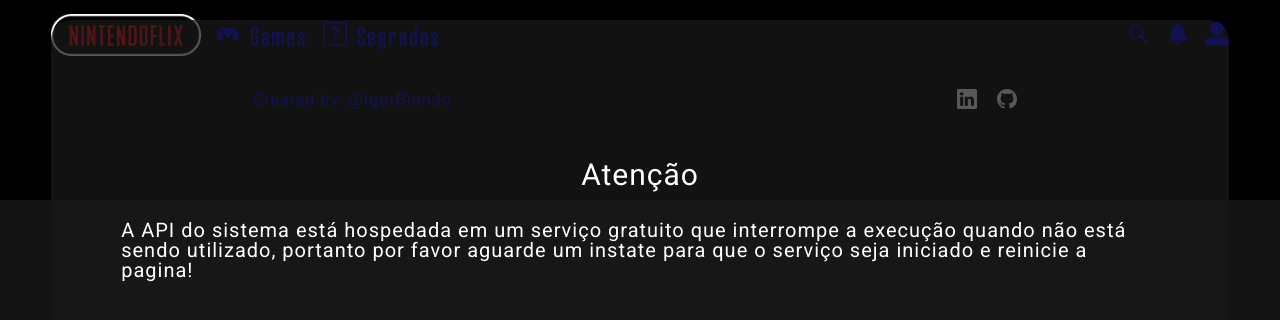
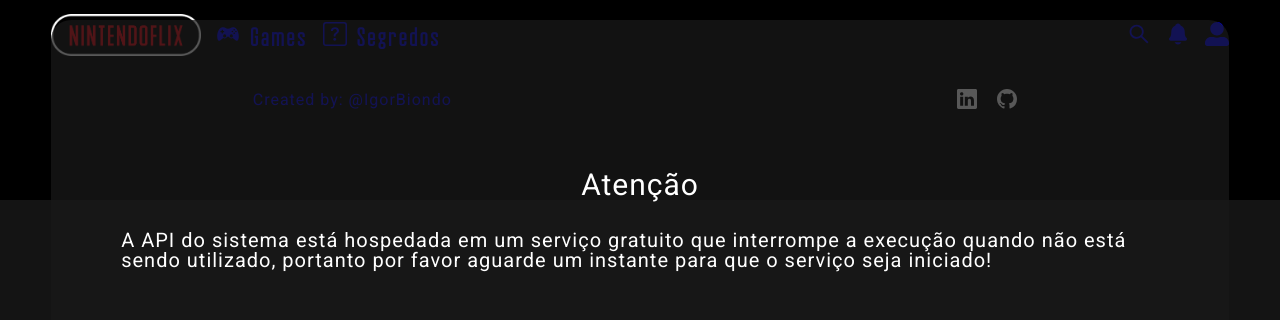
Before and after one commit to igorbiondo/NintendoFlix-FrontEnd, a React (Create React App) app: page / in a window 1280 px wide. Shown: the top 320 px of the page. Built offline with nearby package versions, Linux system fonts and the light colour scheme; no server answers.

Commit message:
correção de ortografia

```diff
--- a/src/components/warning/warning.component.jsx
+++ b/src/components/warning/warning.component.jsx
@@ -4,11 +4,9 @@
     <div className="warning-message">
       <h1>Atenção</h1>
       <p>
-				A API do sistema está hospedada em um serviço
-				gratuito que interrompe a execução quando não está
-				sendo utilizado, portanto por favor aguarde um
-				instate para que o serviço seja iniciado e reinicie
-				a pagina!
+        A API do sistema está hospedada em um serviço gratuito que interrompe a
+        execução quando não está sendo utilizado, portanto por favor aguarde um
+        instante para que o serviço seja iniciado!
       </p>
     </div>
   );
```
Lines whose indentation alone changed are shown as unchanged.
